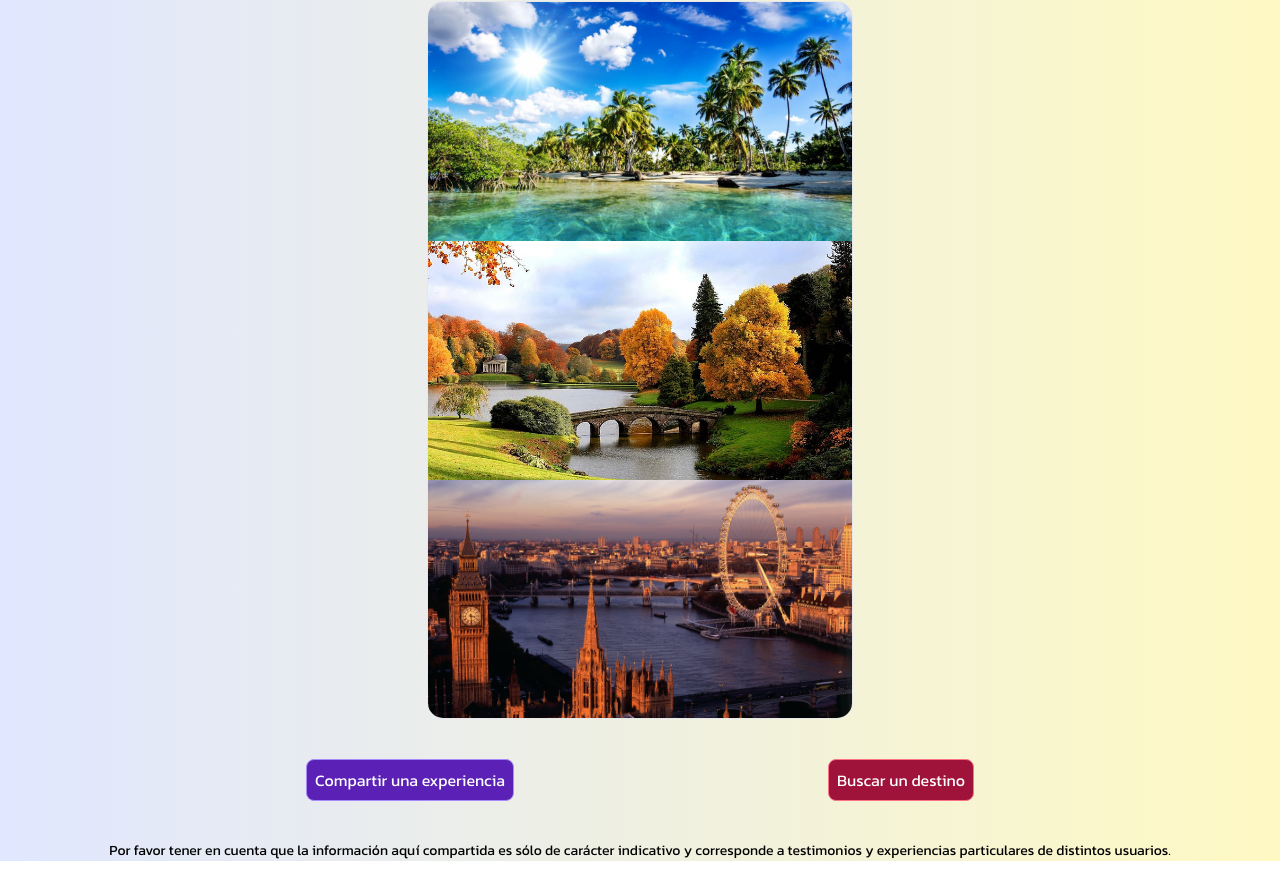
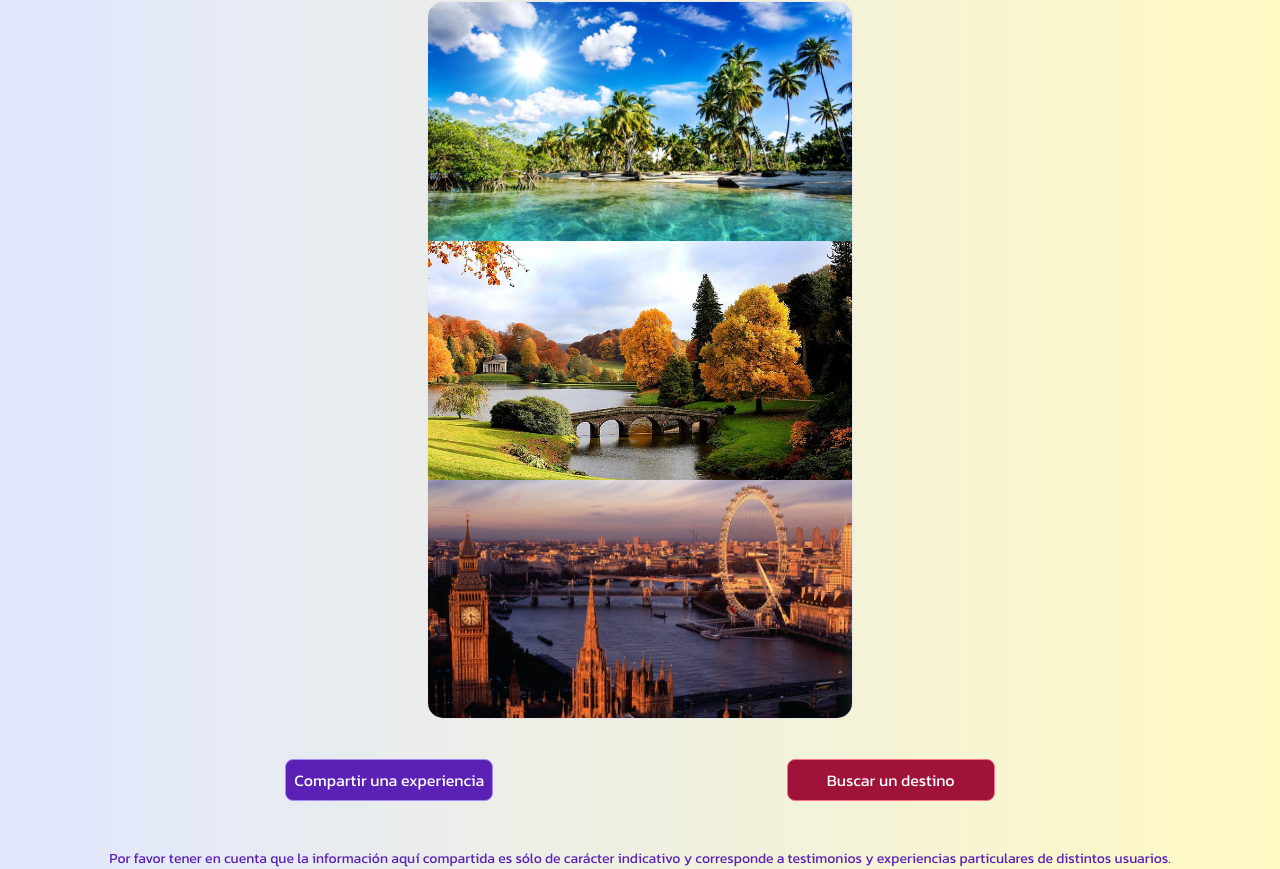
Before and after one commit to marley3000/contame_tu_viaje, a React (Create React App) app: page / in a window 1280 px wide. Shown: the part 175-1044 px from the top of the page. Built offline with nearby package versions, Linux system fonts and the light colour scheme; a web font is replaced by a local one; what tw-elements would draw is missing.

Commit message:
Cambio en w de btn2

```diff
--- a/src/pages/Home.js
+++ b/src/pages/Home.js
@@ -36,9 +36,9 @@ const Home = () => {
       </div>
       <div className="flex flex-col items-center justify-between mb-4 sm:flex-row sm:justify-evenly">
         <Link to="/UploadTravel"><button className="p-2 m-2 text-xs text-white border rounded-lg hover:font-semibold bg-violet-800 border-violet-400 hover:text-black hover:bg-violet-400 hover:border-violet-800 hover:-translate-y-1 hover:-translate-x-1 hover:shadow-md hover:shadow-black sm:text-base">Compartir una experiencia</button></Link>
-        <Link to="/FindCountry"><button className="p-2 m-2 text-xs text-white border rounded-lg hover:font-semibold bg-rose-800 border-rose-400 hover:text-black hover:bg-rose-400 hover:border-rose-800 hover:-translate-y-1 hover:-translate-x-1 hover:shadow-md hover:shadow-black sm:text-base">Buscar un destino</button></Link>
+        <Link to="/FindCountry"><button className="p-2 m-2 text-xs text-white border rounded-lg hover:font-semibold bg-rose-800 border-rose-400 hover:text-black hover:bg-rose-400 hover:border-rose-800 hover:-translate-y-1 hover:-translate-x-1 hover:shadow-md hover:shadow-black sm:text-base w-40 sm:w-52">Buscar un destino</button></Link>
       </div>
-      <p className="mt-4 text-sm text-center">Por favor tener en cuenta que la información aquí compartida es sólo de carácter indicativo y corresponde a testimonios y experiencias particulares de distintos usuarios.</p>
+      <p className="text-sm text-violet-800 text-center mt-6">Por favor tener en cuenta que la información aquí compartida es sólo de carácter indicativo y corresponde a testimonios y experiencias particulares de distintos usuarios.</p>
     </div>
   )
 }
```
